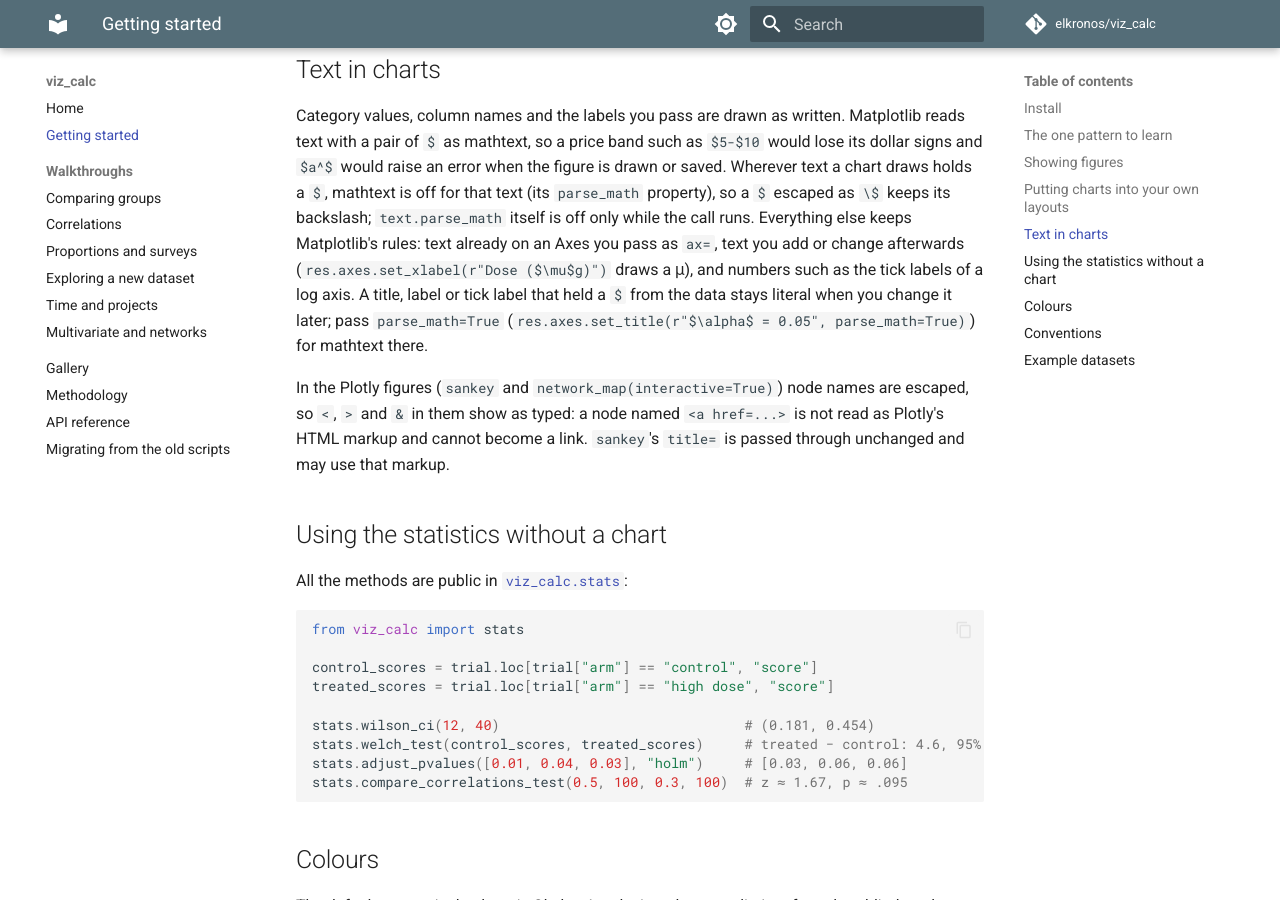
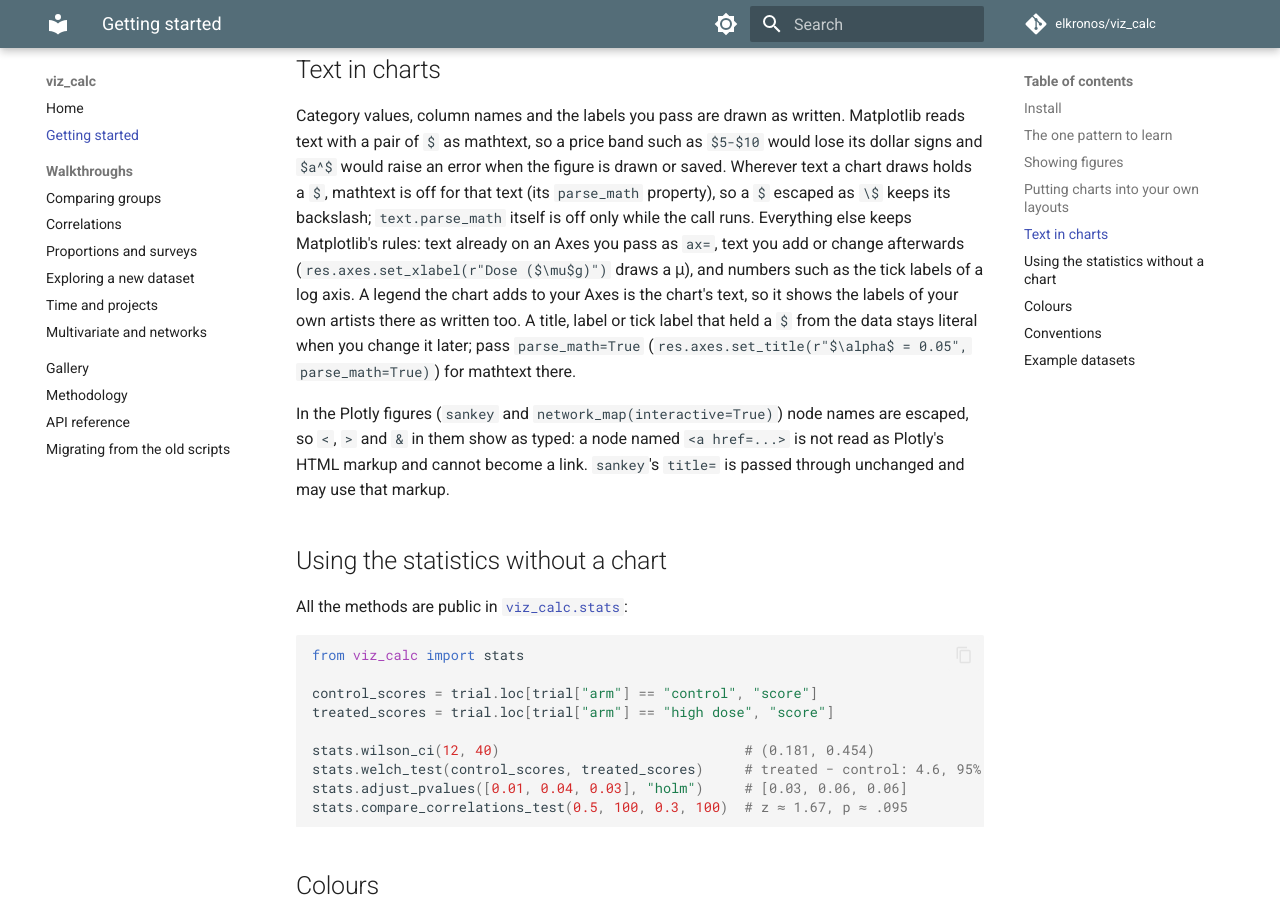
Before and after one commit to elkronos/viz_calc, an MkDocs documentation site: the page built from docs/getting-started.md, in a window 1280 px wide and 900 px high, scrolled down 2710 px. Built offline with MkDocs 1.6.1 and Material for MkDocs 9.7.7, drawn with Linux system fonts in a browser that asks for light colours; comment, search, counter and statistics services are not loaded.

Commit message:
Say that a chart's legend on the caller's Axes shows labels as written
Charts that add a legend to an Axes passed as ax= list every labelled
artist there, the caller's own included, and that legend is the chart's
text, so a caller's r'$\mu$' label shows as typed in it. Getting started
listed only text already on the Axes as keeping mathtext.

```diff
--- a/docs/getting-started.md
+++ b/docs/getting-started.md
@@ -116,8 +116,10 @@ its backslash; `text.parse_math` itself is off only while the call runs.
 Everything else keeps Matplotlib's rules: text already on an Axes you pass as
 `ax=`, text you add or change afterwards
 (`res.axes.set_xlabel(r"Dose ($\mu$g)")` draws a μ), and numbers such as the
-tick labels of a log axis. A title, label or tick label that held a `$` from
-the data stays literal when you change it later; pass `parse_math=True`
+tick labels of a log axis. A legend the chart adds to your Axes is the chart's
+text, so it shows the labels of your own artists there as written too. A
+title, label or tick label that held a `$` from the data stays literal when
+you change it later; pass `parse_math=True`
 (`res.axes.set_title(r"$\alpha$ = 0.05", parse_math=True)`) for mathtext there.
 
 In the Plotly figures (`sankey` and `network_map(interactive=True)`) node
```
